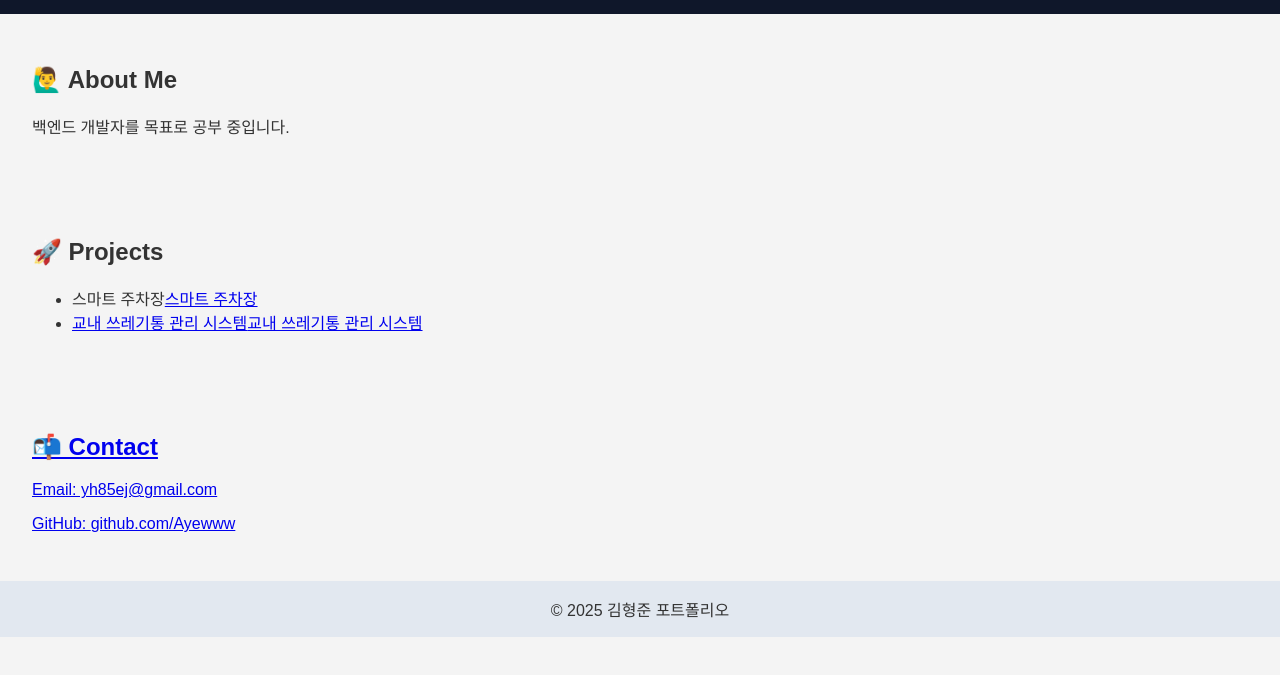
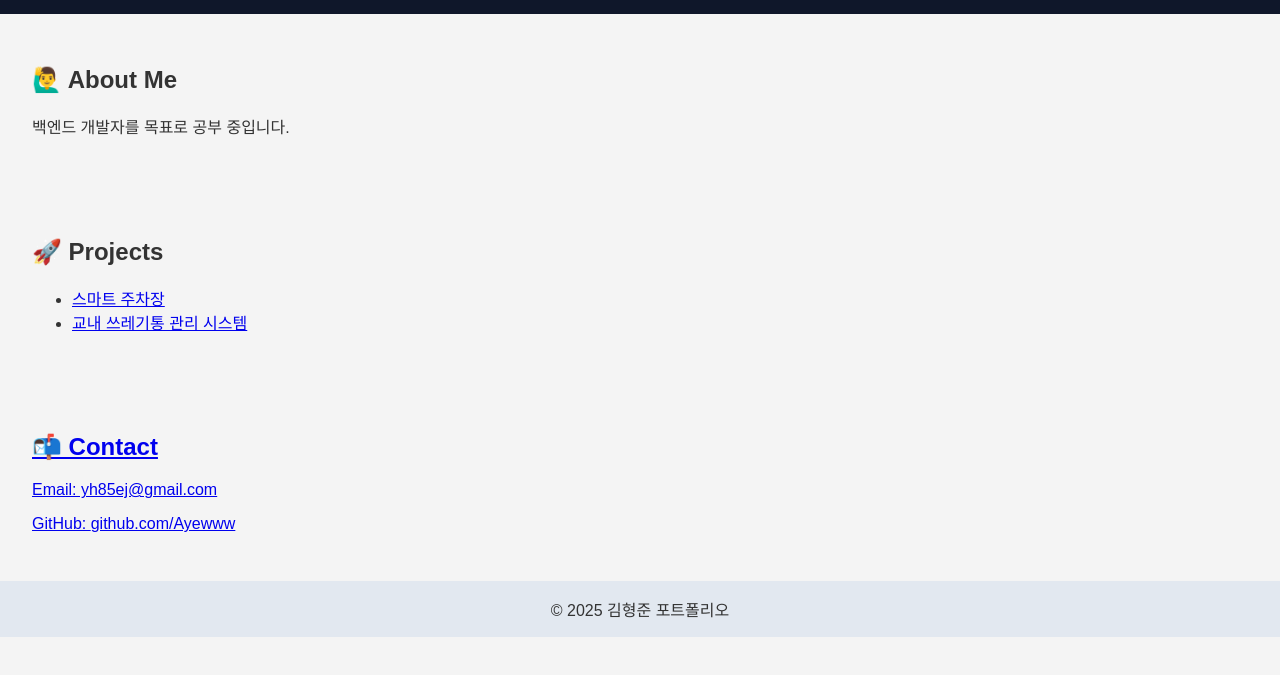
Before and after one commit to Ayewww/hello, a plain HTML site: page index.html in a window 1280 px wide. Shown: the part 125-800 px from the top of the page. Drawn offline with Linux system fonts and the light colour scheme.

Commit message:
Update index.html

```diff
--- a/index.html
+++ b/index.html
@@ -24,8 +24,8 @@
   <section id="projects">
     <h2>🚀 Projects</h2>
     <ul>
-      <li> 스마트 주차장<a href="https://ayewww.github.io/Parking-Project/" target="_blank">스마트 주차장</li>
-      <li> 교내 쓰레기통 관리 시스템<a href="https://github.com/pbzz1/Hansung-trashcan/" target="_blank">교내 쓰레기통 관리 시스템</li>
+      <li> <a href="https://ayewww.github.io/Parking-Project/" target="_blank">스마트 주차장</li>
+      <li> <a href="https://ayewww.github.io/TrashCan/" target="_blank">교내 쓰레기통 관리 시스템</li>
     </ul>
   </section>
 
```
